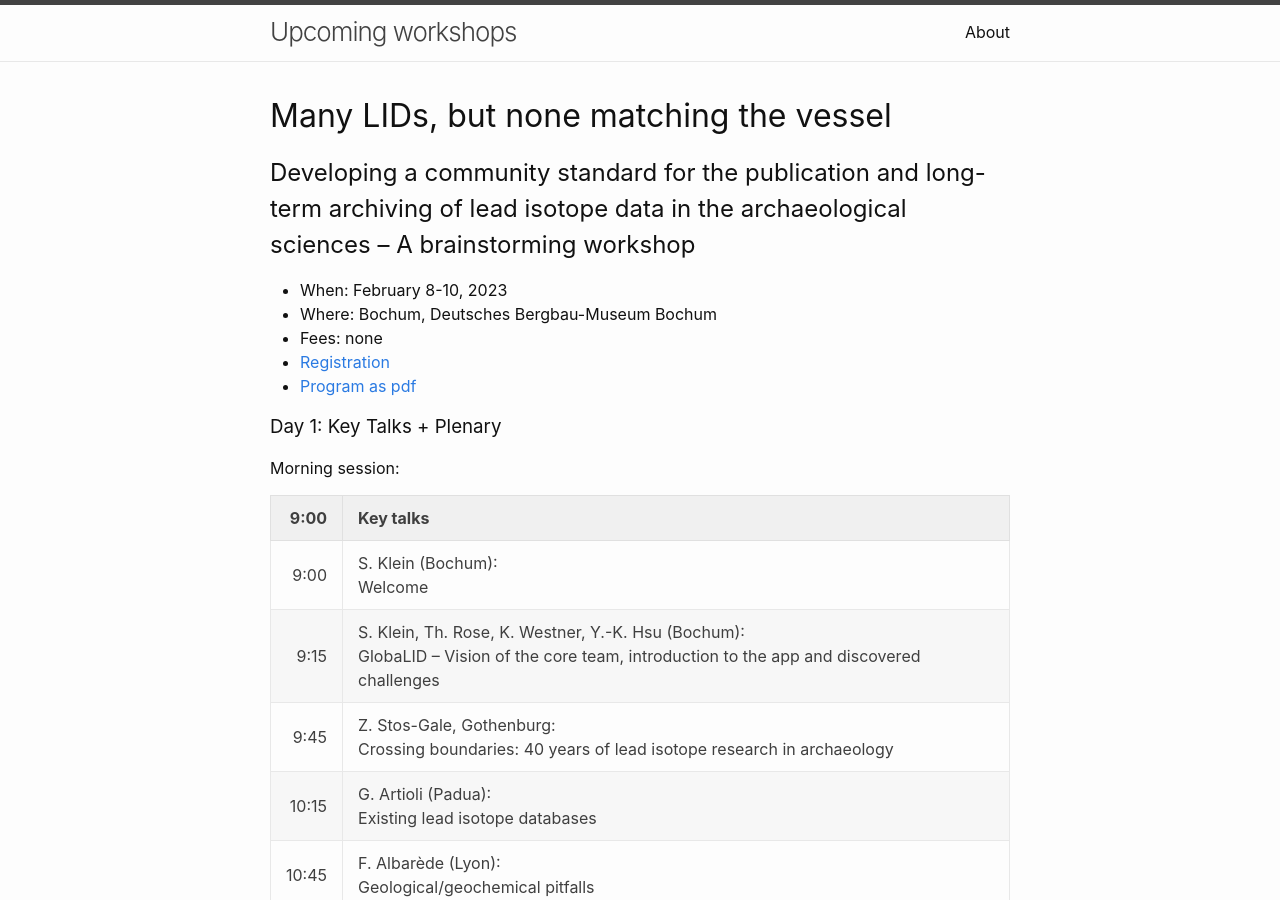
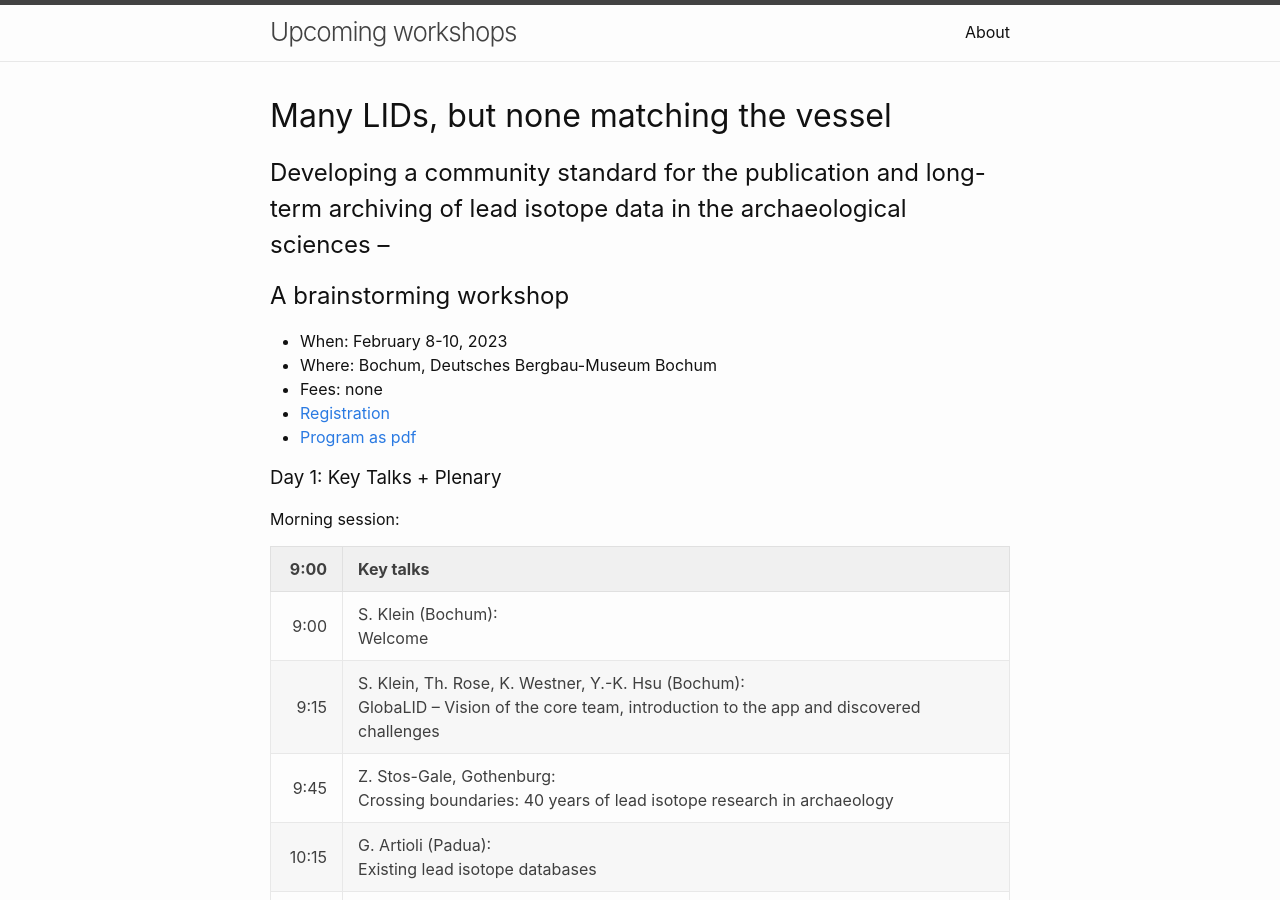
Before and after one commit to archmetalDBM/workshop, a Jekyll site: the page built from index.md, in a window 1280 px wide and 900 px high. Built offline with Jekyll 4.4.1, drawn with Linux system fonts in a browser that asks for light colours.

Commit message:
fix formatting

```diff
--- a/index.md
+++ b/index.md
@@ -9,7 +9,8 @@ layout: home
 title: "Many LIDs, but none matching the vessel"
 ---
 
-## Developing a community standard for the publication and long-term archiving of lead isotope data in the archaeological sciences -- A brainstorming workshop
+## Developing a community standard for the publication and long-term archiving of lead isotope data in the archaeological sciences --
+## A brainstorming workshop
 
 * When: February 8-10, 2023
 * Where: Bochum, Deutsches Bergbau-Museum Bochum
@@ -41,7 +42,7 @@ Late Afternoon Session:
 |-----|-----------------------|
 ||Current methodological challenges for lead isotopy<br />Existing approaches to a community standard<br />Pro and cons of a community standard|
 
-#### Day 2: Round Tables + Workshop Dinner
+### Day 2: Round Tables + Workshop Dinner
 **9:00 -- 16:00: Round tables** (Coffee and lunch breaks will be announced spontaneously)
 
 *A tandem moderation (natural scientist + archaeologist) of all round tables is envisaged.*
@@ -71,7 +72,7 @@ Late Afternoon Session:
 
 **Evening: Workshop dinner** (details will follow soon)
 
-#### Day 3: Plenaries + Round tables
+### Day 3: Plenaries + Round tables
 
 **9:00--13:00**: Morning session
 
```
